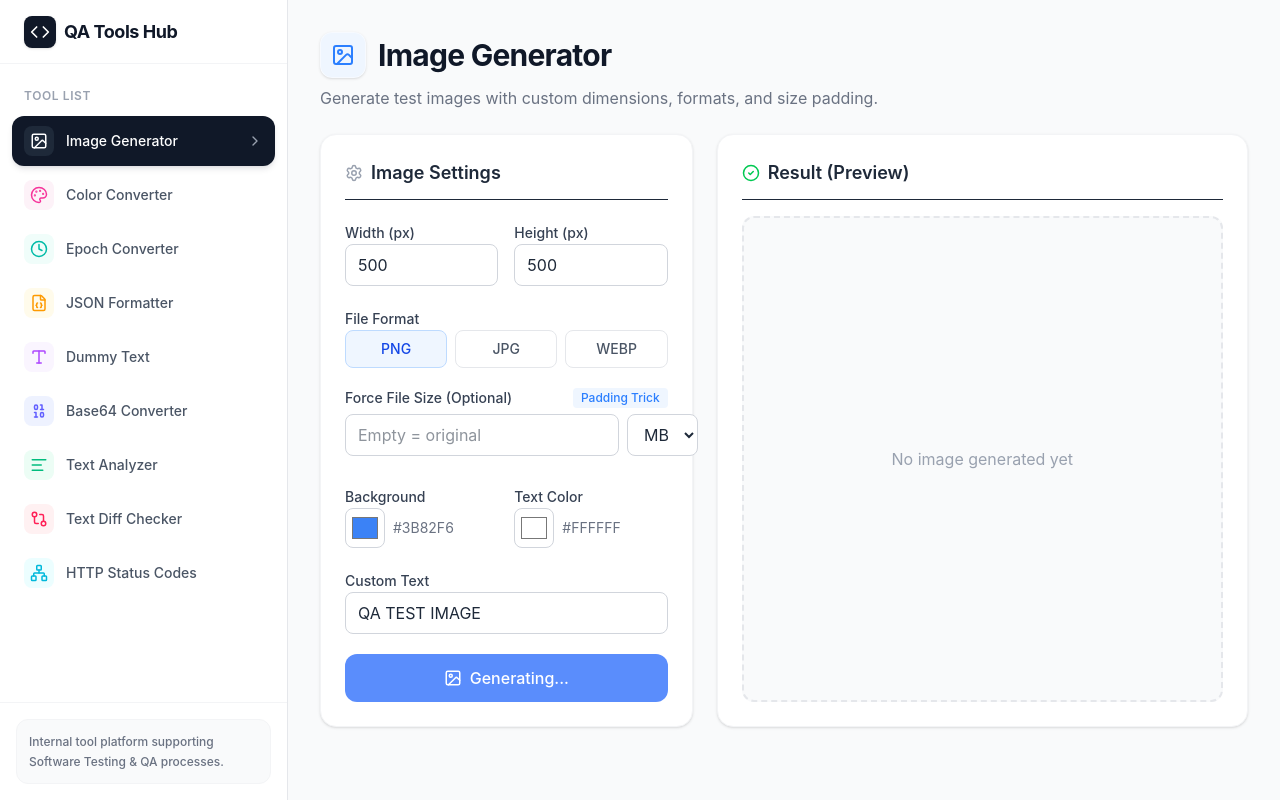
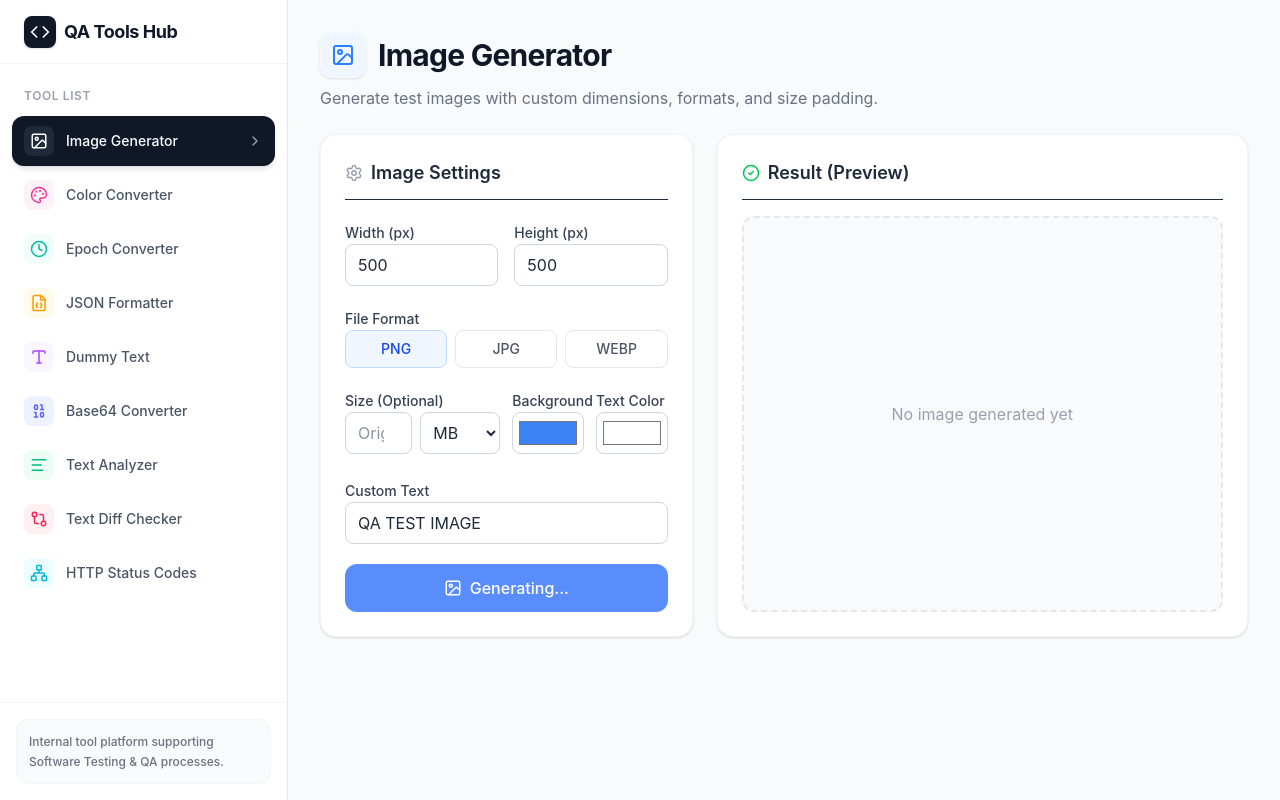
Before and after one commit to nguyenlenguyen/qa-tools-hub, a React (Vite) app: page / in a window 1280 px wide. Built offline with nearby package versions, Linux system fonts and the light colour scheme.

Commit message:
Update App.jsx

```diff
--- a/src/App.jsx
+++ b/src/App.jsx
@@ -73,7 +73,7 @@ const ImageGenerator = () => {
 
       const displayText = customText || `${canvas.width}x${canvas.height}`;
       ctx.fillText(displayText, canvas.width / 2, canvas.height / 2 - fontSize / 2);
-      ctx.fillText(`${canvas.width} x ${canvas.height}`, canvas.width / 2, canvas.height / 2 + fontSize / 2);
+      ctx.fillText(`${canvas.width} x ${canvas.height} • ${format.toUpperCase()}`, canvas.width / 2, canvas.height / 2 + fontSize / 2);
 
       const mimeType = `image/${format === 'jpg' ? 'jpeg' : format}`;
 
@@ -166,38 +166,34 @@ const ImageGenerator = () => {
             </div>
           </div>
 
-          <div className="space-y-1.5">
-            <label className="text-sm font-medium text-gray-700 flex justify-between">
-              <span>Force File Size (Optional)</span>
-              <span className="text-xs text-blue-500 bg-blue-50 px-2 py-0.5 rounded">Padding Trick</span>
-            </label>
-            <div className="flex gap-2">
-              <input type="number" placeholder="Empty = original" value={targetSize} onChange={(e) => setTargetSize(e.target.value)} className="flex-1 px-3 py-2 border border-gray-300 rounded-lg focus:ring-2 focus:ring-blue-500 outline-none transition-shadow" />
-              <select value={sizeUnit} onChange={(e) => setSizeUnit(e.target.value)} className="w-24 px-3 py-2 border border-gray-300 rounded-lg focus:ring-2 focus:ring-blue-500 outline-none bg-white transition-shadow">
-                <option value="KB">KB</option>
-                <option value="MB">MB</option>
-              </select>
-            </div>
-          </div>
-
-          <div className="grid grid-cols-2 gap-4 pt-2">
-            <div className="space-y-1.5">
+          <div className="grid grid-cols-12 gap-3">
+            <div className="col-span-12 sm:col-span-6 space-y-1.5">
+              <label className="text-sm font-medium text-gray-700">Size (Optional)</label>
+              <div className="flex gap-2">
+                <input type="number" placeholder="Original" value={targetSize} onChange={(e) => setTargetSize(e.target.value)} className="w-full min-w-0 px-3 py-2 border border-gray-300 rounded-lg focus:ring-2 focus:ring-blue-500 outline-none transition-shadow" />
+                <select value={sizeUnit} onChange={(e) => setSizeUnit(e.target.value)} className="w-20 shrink-0 px-2 py-2 border border-gray-300 rounded-lg focus:ring-2 focus:ring-blue-500 outline-none bg-white transition-shadow">
+                  <option value="KB">KB</option>
+                  <option value="MB">MB</option>
+                </select>
+              </div>
+            </div>
+
+            <div className="col-span-6 sm:col-span-3 space-y-1.5">
               <label className="text-sm font-medium text-gray-700">Background</label>
-              <div className="flex gap-2 items-center">
-                <input type="color" value={bgColor} onChange={(e) => setBgColor(e.target.value)} className="h-10 w-10 p-1 border border-gray-300 rounded-lg cursor-pointer" />
-                <span className="text-sm text-gray-500 uppercase">{bgColor}</span>
+              <div className="flex items-center">
+                <input type="color" value={bgColor} onChange={(e) => setBgColor(e.target.value)} className="h-[42px] w-full p-1 border border-gray-300 rounded-lg cursor-pointer" />
               </div>
             </div>
-            <div className="space-y-1.5">
+
+            <div className="col-span-6 sm:col-span-3 space-y-1.5">
               <label className="text-sm font-medium text-gray-700">Text Color</label>
-              <div className="flex gap-2 items-center">
-                <input type="color" value={textColor} onChange={(e) => setTextColor(e.target.value)} className="h-10 w-10 p-1 border border-gray-300 rounded-lg cursor-pointer" />
-                <span className="text-sm text-gray-500 uppercase">{textColor}</span>
+              <div className="flex items-center">
+                <input type="color" value={textColor} onChange={(e) => setTextColor(e.target.value)} className="h-[42px] w-full p-1 border border-gray-300 rounded-lg cursor-pointer" />
               </div>
             </div>
           </div>
 
-          <div className="space-y-1.5">
+          <div className="space-y-1.5 pt-1">
             <label className="text-sm font-medium text-gray-700">Custom Text</label>
             <input type="text" value={customText} onChange={(e) => setCustomText(e.target.value)} className="w-full px-3 py-2 border border-gray-300 rounded-lg focus:ring-2 focus:ring-blue-500 outline-none transition-shadow" />
           </div>
@@ -359,8 +355,8 @@ const DummyTextGenerator = () => {
         <button
           onClick={handleCopy}
           className={`absolute top-4 right-4 px-3 py-2 rounded-lg shadow-sm border text-sm font-medium flex items-center gap-2 transition-all duration-200 ${isCopied
-              ? 'bg-green-50 border-green-200 text-green-700'
-              : 'bg-white border-gray-200 text-gray-600 hover:bg-gray-50 opacity-0 group-hover:opacity-100'
+            ? 'bg-green-50 border-green-200 text-green-700'
+            : 'bg-white border-gray-200 text-gray-600 hover:bg-gray-50 opacity-0 group-hover:opacity-100'
             }`}
         >
           {isCopied ? (
```
